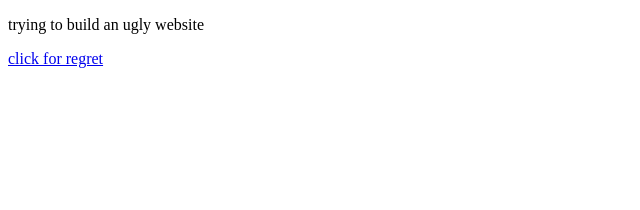
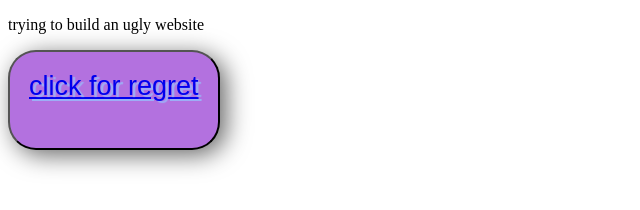
Before and after one commit to Josie-sunshine/odin-recipes, a plain HTML site: page recipes/parent/index.html in a window 1280 px wide. Shown: the whole page, without its empty margins (0-640 px from the left). Drawn offline with Linux system fonts and the light colour scheme.

Commit message:
add recipes

```diff
--- /dev/null
+++ b/recipes/parent/howshegothot.css
@@ -0,0 +1,3 @@
+.ok {
+    font-size: 20px;
+}
--- a/recipes/index.html
+++ b/recipes/parent/index.html
@@ -5,6 +5,7 @@
     <h3> y ugly little site </h3>M
      </title>
     <meta charset="UTF-8">
+    <link rel="stylesheet" href="./indexstyle.css">
 </head>
 
 <body>
@@ -12,6 +13,10 @@
     trying to build an ugly website
     </p>
     <p>
-        <a href=./parent/hotmomrecipe.html>click for regret</a>
+
+            <button div class="button">
+        <a href=./recipes/parent/hotmomrecipe.html>click for regret</a>
+          </div>
+
     </p>
 </body>
--- /dev/null
+++ b/recipes/parent/indexstyle.css
@@ -0,0 +1,17 @@
+.button {
+    background-color: rgb(179, 113, 223);
+    color: rgb(193, 206, 218);
+    display: inline-block;
+    padding: 15px, 32px;
+    text-align: center;
+    -webkit-border-radius: 28;
+    -moz-border-radius: 28;
+    border-radius: 28px;
+text-shadow: 3px 2px 1px #9daef5;
+-webkit-box-shadow: 6px 5px 24px #666666;
+-moz-box-shadow: 6px 5px 24px #666666;
+ box-shadow: 6px 5px 24px #666666;
+font-family: Arial;
+font-size: 27px;
+padding: 19px;  text-decoration: none;
+}
```
Also changed, not shown: recipes/parent/hotmomrecipe.css (added, +10 -0 lines), recipes/parent/hotmomrecipe.html (+11 -4 lines), recipes/parent/howshestayshot.css (added).
